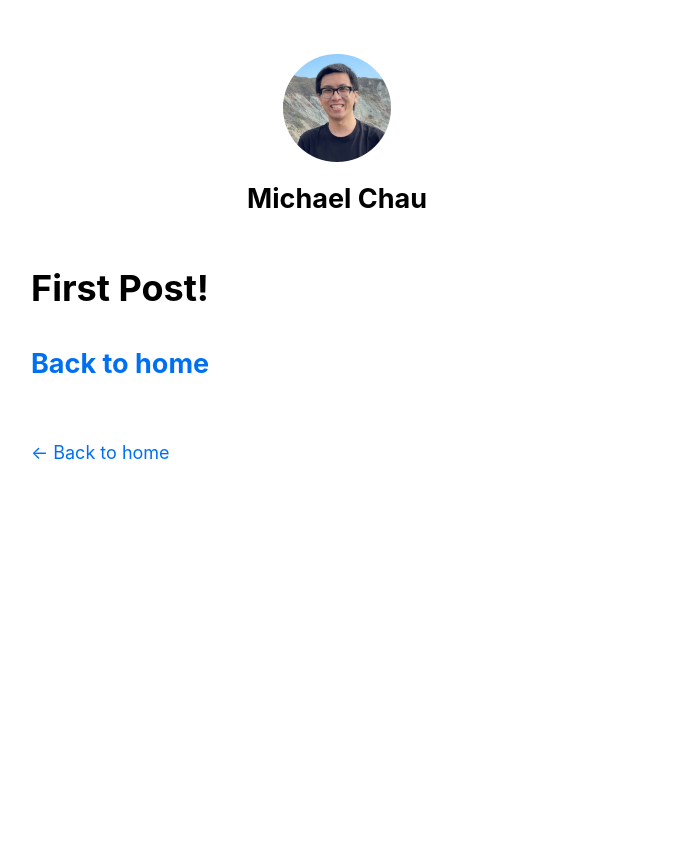
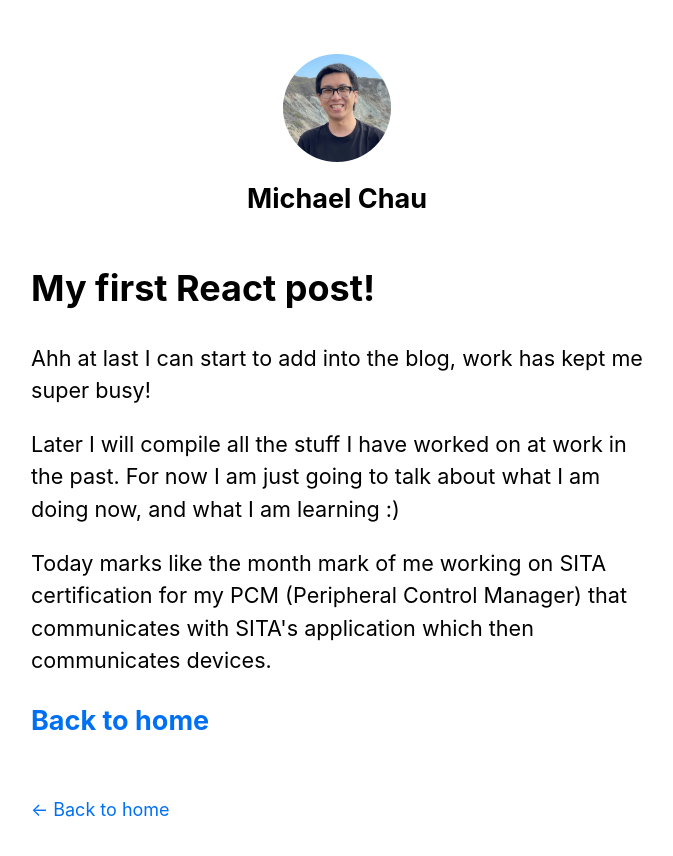
Before and after one commit to wyznozy/blog, a Next.js app: page /posts/first-post in a window 1280 px wide. Shown: the top 856 px of the page, without its empty margins (303-976 px from the left). Before the commit the page ends 800 px from the top, so only its background shows below. Built offline with nearby package versions, Linux system fonts and the light colour scheme.

Commit message:
Cleaned up home page and working on first post

```diff
--- a/pages/posts/first-post.js
+++ b/pages/posts/first-post.js
@@ -4,6 +4,7 @@ import Image from 'next/image';
 import Head from 'next/head';
 import Script from 'next/script'
 import Layout from '../../components/layout';
+import utilStyles from '../../styles/utils.module.css';
 
 const MyLinkedInImage = () => (
   <Image
@@ -21,7 +22,7 @@ export default function FirstPost () {
     // Head is what the tab header is displaying.
     <Layout>
       <Head>
-        <title>First Post</title>
+        <title>4-22 Blog</title>
       </Head>
       <Script
         src="https://connect.facebook.net/en_US/sdk.js"
@@ -30,7 +31,23 @@ export default function FirstPost () {
           console.log('script loaded correctly, window.FB has been populated')
         }
       />
-      <h1>First Post!</h1>
+      <h1>My first React post!</h1>
+
+      <section className={utilStyles.headingMd}>
+        <p>
+          Ahh at last I can start to add into the blog, work has kept me super busy!
+          </p>
+        <p>
+          Later I will compile all the stuff I have worked on at work in the past.
+          For now I am just going to talk about what I am doing now, and what I am learning :)
+        </p>
+        <p>
+          Today marks like the month mark of me working on SITA certification for my PCM (Peripheral Control Manager) that communicates with SITA's application which then communicates
+          devices.
+        </p>
+      </section>
+
+
       <h2>
         <Link href="/">Back to home</Link>
       </h2>
```
Also changed, not shown: pages/index.js (+4 -14 lines).
